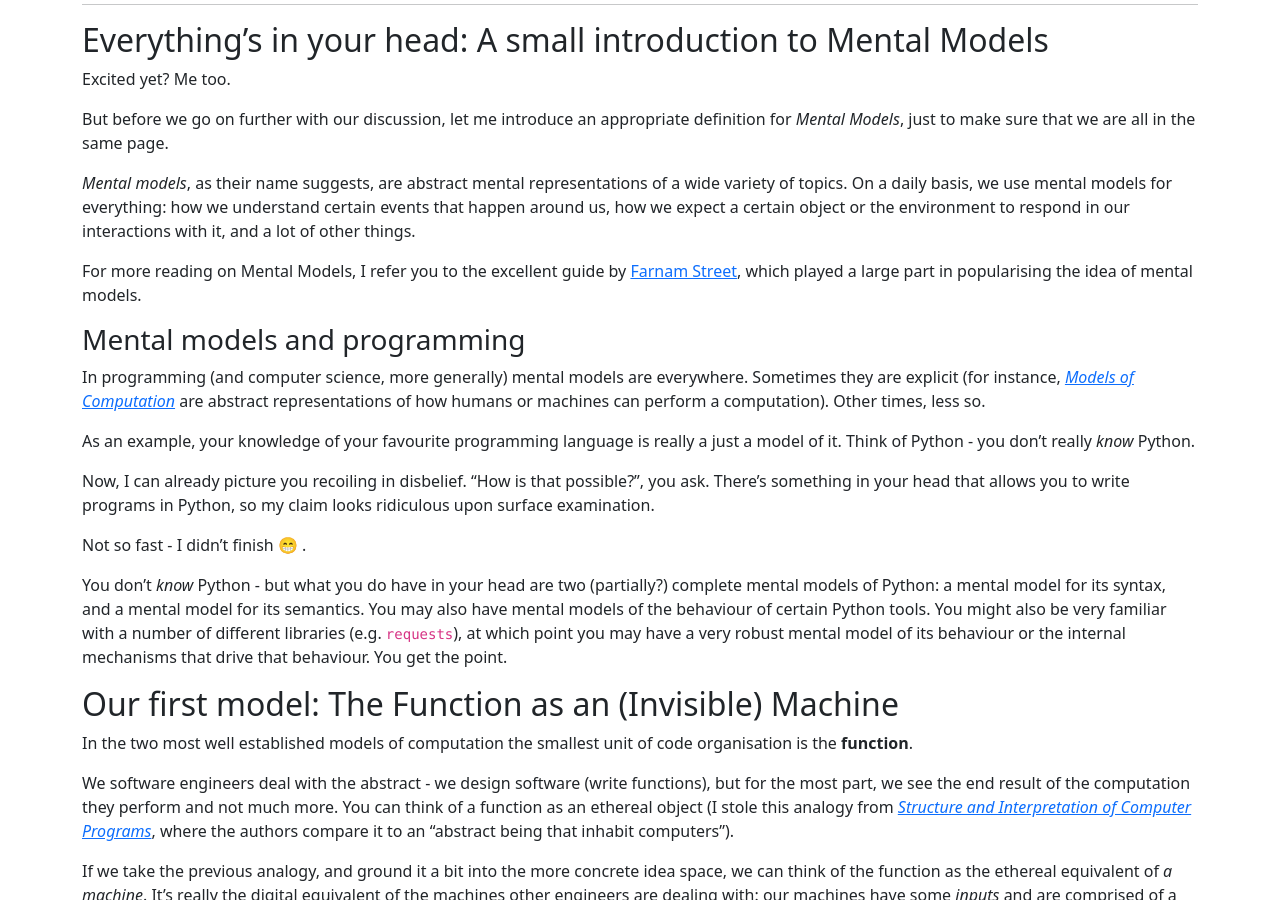
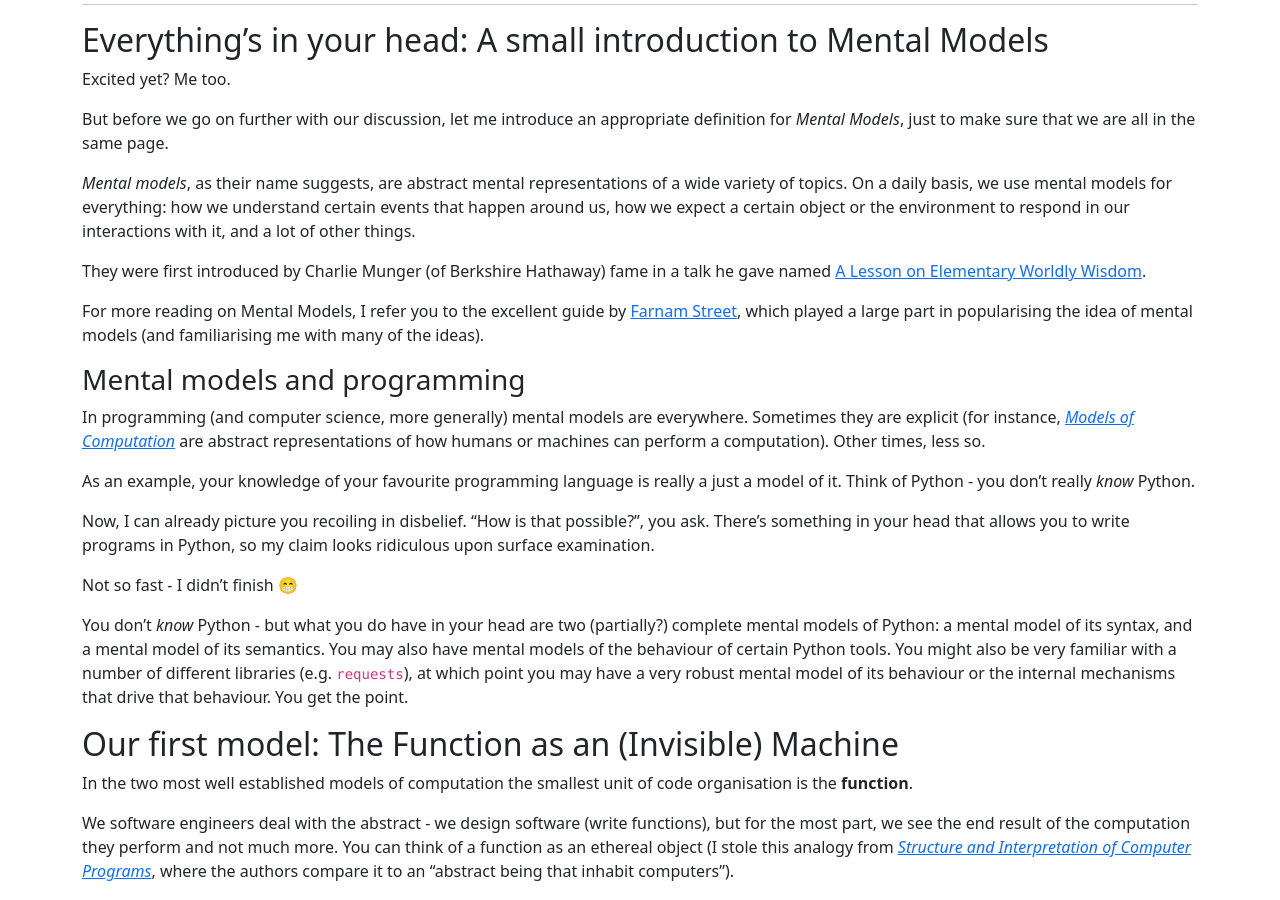
Before and after one commit to NlightNFotis/nlightnfotis.github.io, a Jekyll site: the page built from _posts/2022-06-12-couple-of-mental-models-software-complexity.md, in a window 1280 px wide and 900 px high, scrolled down 314 px. Built offline with Jekyll 4.4.1, drawn with Linux system fonts in a browser that asks for light colours; some of the changed text lies outside the part shown.

Commit message:
Light editing for the Mental models post

```diff
--- a/_posts/2022-06-12-couple-of-mental-models-software-complexity.md
+++ b/_posts/2022-06-12-couple-of-mental-models-software-complexity.md
@@ -23,8 +23,12 @@ topics. On a daily basis, we use mental models for everything: how we understand
 events that happen around us, how we expect a certain object or the environment to respond
 in our interactions with it, and a lot of other things.
 
+They were first introduced by Charlie Munger (of Berkshire Hathaway) fame in a talk he
+gave named [A Lesson on Elementary Worldly Wisdom](https://fs.blog/great-talks/a-lesson-on-worldly-wisdom/).
+
 For more reading on Mental Models, I refer you to the excellent guide by [Farnam Street](https://fs.blog/mental-models/#what_are_mental_models),
-which played a large part in popularising the idea of mental models.
+which played a large part in popularising the idea of mental models (and familiarising me
+with many of the ideas).
 
 ### Mental models and programming
 
@@ -40,11 +44,11 @@ Now, I can already picture you recoiling in disbelief. "How is that possible?",
 you ask. There's something in your head that allows you to write programs
 in Python, so my claim looks ridiculous upon surface examination.
 
-Not so fast - I didn't finish 😁 .
+Not so fast - I didn't finish 😁
 
 You don't *know* Python - but what you do have in your head are two (partially?)
-complete mental models of Python: a mental model for its syntax, and a mental
-model for its semantics. You may also have mental models of the behaviour of
+complete mental models of Python: a mental model of its syntax, and a mental
+model of its semantics. You may also have mental models of the behaviour of
 certain Python tools. You might also be very familiar with a number of different
 libraries (e.g. `requests`), at which point you may have a very robust mental
 model of its behaviour or the internal mechanisms that drive that behaviour.
```
Also changed, not shown: other parts of _posts/2022-06-12-couple-of-mental-models-software-complexity.md (+2 -1 lines).
